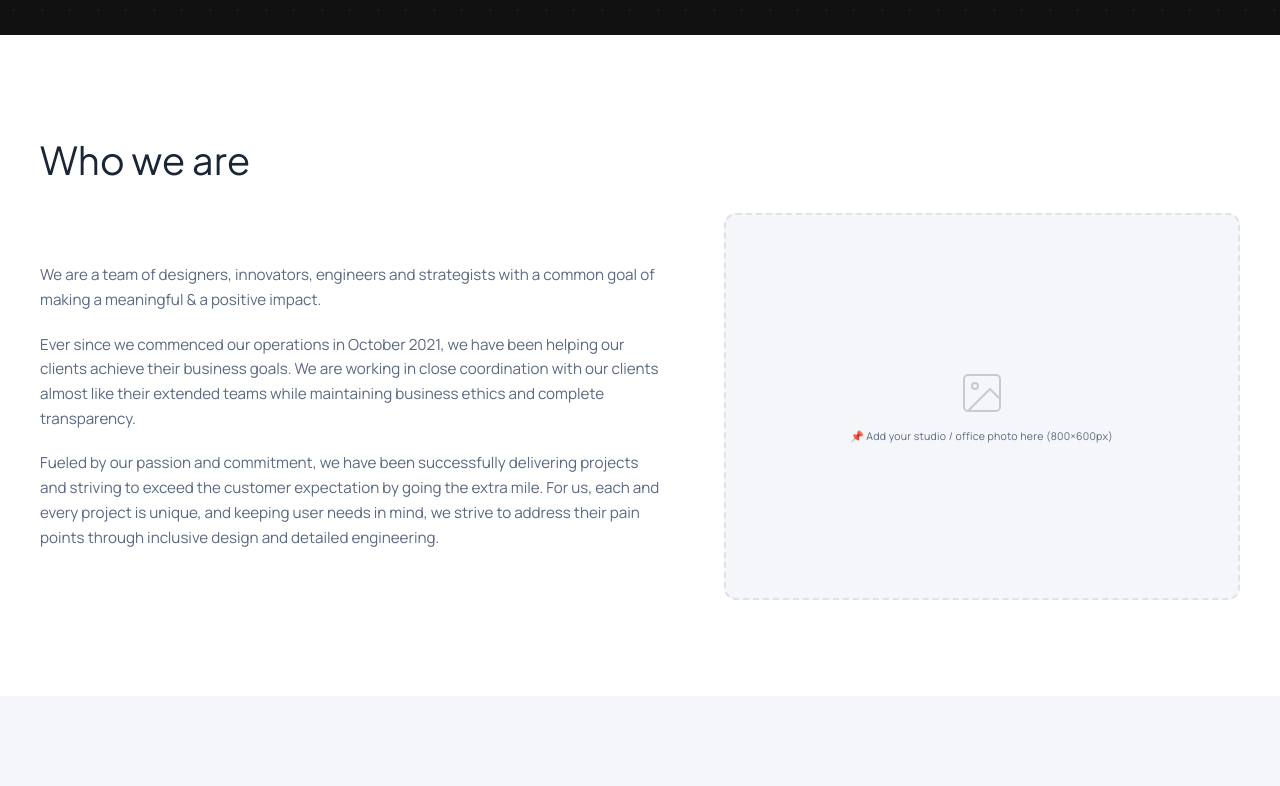
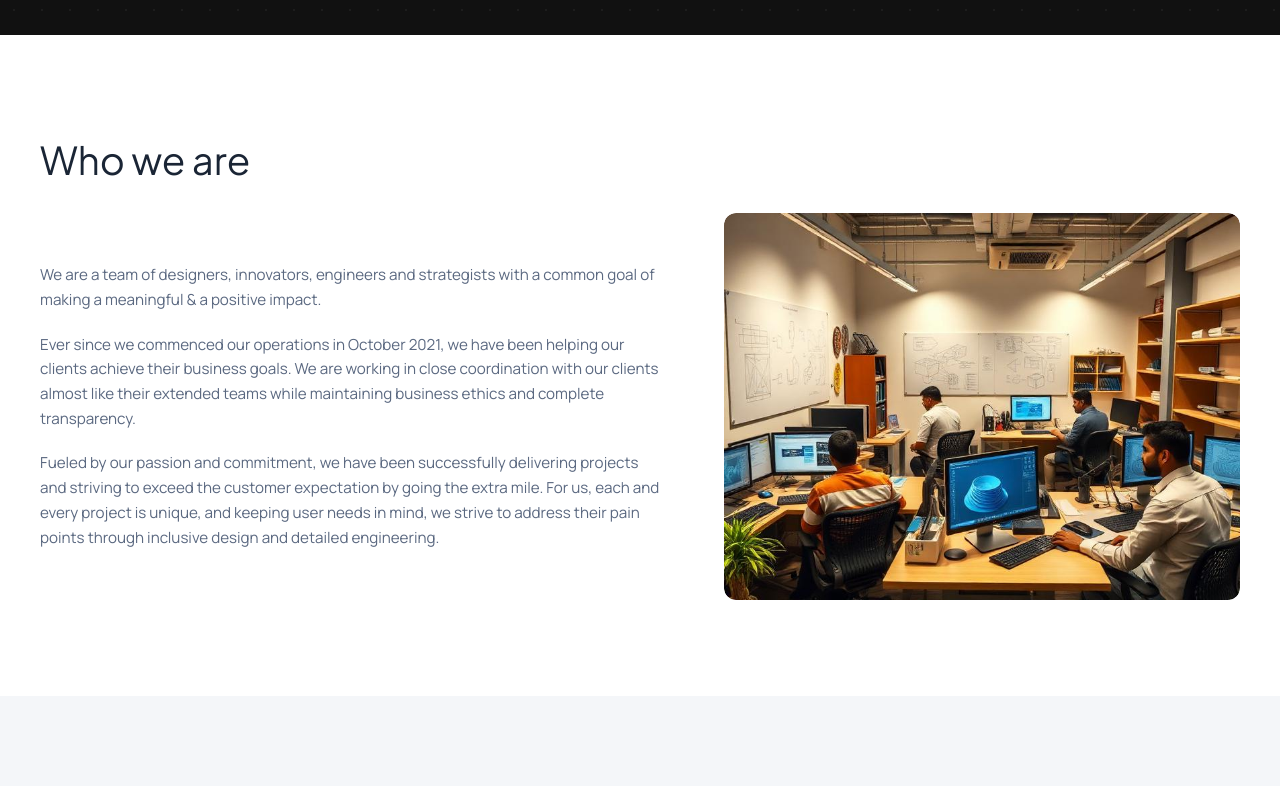
Before and after one commit to mahajan022/enrachna-designlabs, a Next.js app: page /about in a window 1280 px wide. Shown: the part 440-1226 px from the top of the page. Built offline with nearby package versions, Linux system fonts and the light colour scheme.

Commit message:
bukffffrreerkl

```diff
--- a/app/about/page.tsx
+++ b/app/about/page.tsx
@@ -1,15 +1,6 @@
 import Link from "next/link";
+import Image from "next/image";
 import { ArrowRight, Shield, Zap, Users, Star } from "lucide-react";
-
-const IMG_PH = ({ label = "", cls = "" }: { label?: string; cls?: string }) => (
-  <div className={`bg-[#f4f6f9] border-2 border-dashed border-[#dde2eb] rounded-xl flex flex-col items-center justify-center gap-3 text-[#5a6880] ${cls}`}>
-    <svg className="opacity-30" width="48" height="48" fill="none" stroke="currentColor" strokeWidth="1" viewBox="0 0 24 24">
-      <rect x="3" y="3" width="18" height="18" rx="2"/><circle cx="8.5" cy="8.5" r="1.5"/>
-      <polyline points="21 15 16 10 5 21"/>
-    </svg>
-    {label && <span className="text-[0.66rem] tracking-wide text-center px-6">📌 {label}</span>}
-  </div>
-);
 
 export default function AboutPage() {
   return (
@@ -23,7 +14,7 @@ export default function AboutPage() {
             A Studio Built Around One Simple Belief
           </h1>
           <p className="text-white/60 text-[0.95rem] leading-relaxed max-w-[500px] mt-5">
-            Great products don't happen by accident. They are the result of purposeful design, rigorous engineering, and a team that cares about every detail.
+            Great products don&apos;t happen by accident. They are the result of purposeful design, rigorous engineering, and a team that cares about every detail.
           </p>
         </div>
       </div>
@@ -44,7 +35,15 @@ export default function AboutPage() {
                 Fueled by our passion and commitment, we have been successfully delivering projects and striving to exceed the customer expectation by going the extra mile. For us, each and every project is unique, and keeping user needs in mind, we strive to address their pain points through inclusive design and detailed engineering.
               </p>
             </div>
-            <div><IMG_PH label="Add your studio / office photo here (800×600px)" cls="aspect-[4/3]" /></div>
+            <div className="rounded-xl overflow-hidden">
+              <Image
+                src="/about-team.jpeg"
+                alt="Enrachna Design Labs Team"
+                width={800}
+                height={600}
+                className="w-full h-full object-cover rounded-xl"
+              />
+            </div>
           </div>
         </div>
       </section>
@@ -102,7 +101,7 @@ export default function AboutPage() {
       <section className="bg-[#111111] py-20 px-6 lg:px-10 text-center">
         <div className="max-w-xl mx-auto">
           <h2 className="font-display text-[clamp(1.8rem,3vw,2.6rem)] font-700 text-white mb-4">Ready to Work Together?</h2>
-          <p className="text-white/60 text-[0.92rem] mb-8">Let's talk about your next product.</p>
+          <p className="text-white/60 text-[0.92rem] mb-8">Let&apos;s talk about your next product.</p>
           <Link href="/contact" className="inline-flex items-center gap-2 bg-white text-[#1a2535] px-8 py-3.5 text-[0.78rem] font-700 hover:bg-[#f0f0f0] transition-colors rounded-sm">
             Get In Touch <ArrowRight size={14} />
           </Link>
```
Also changed, not shown: public/about-team.jpeg (added).
